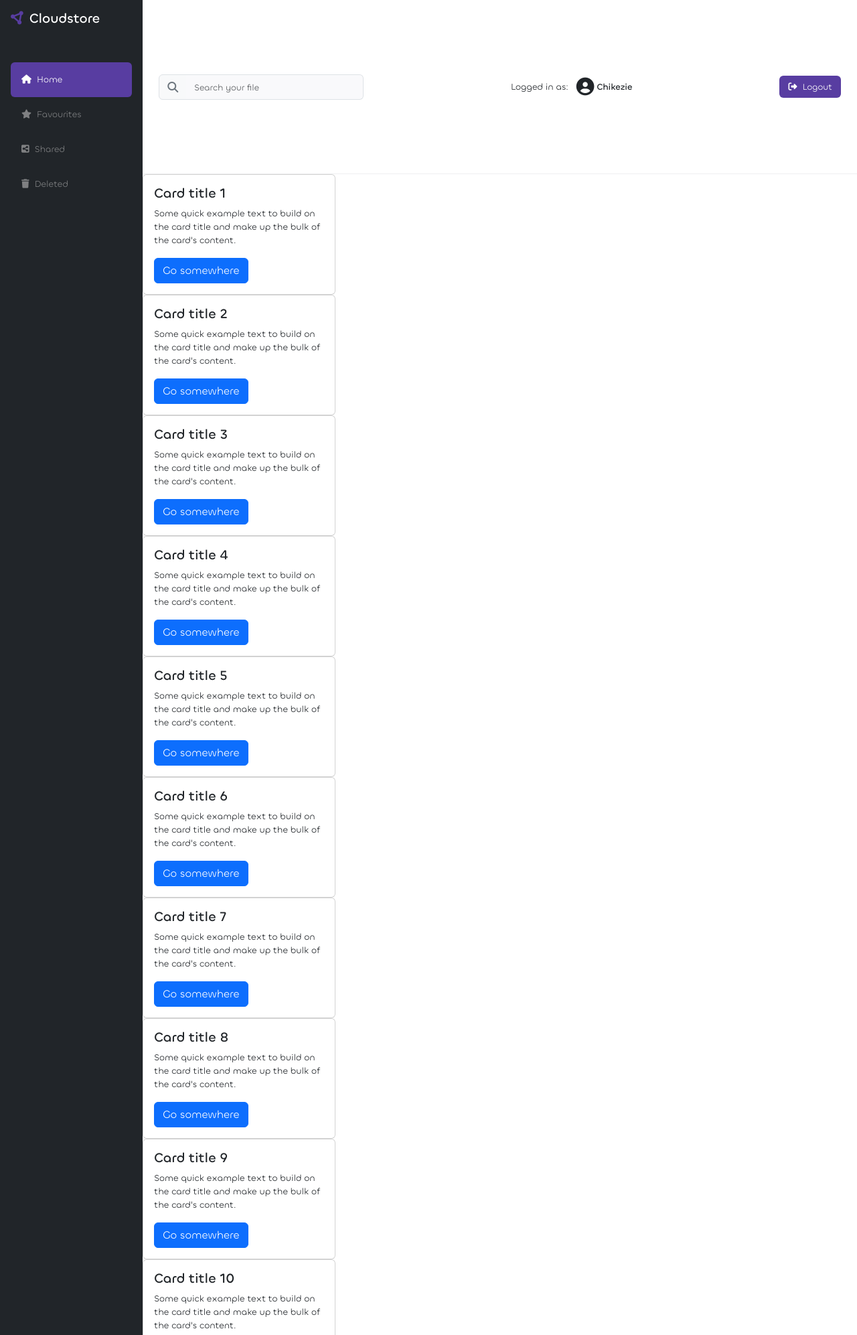
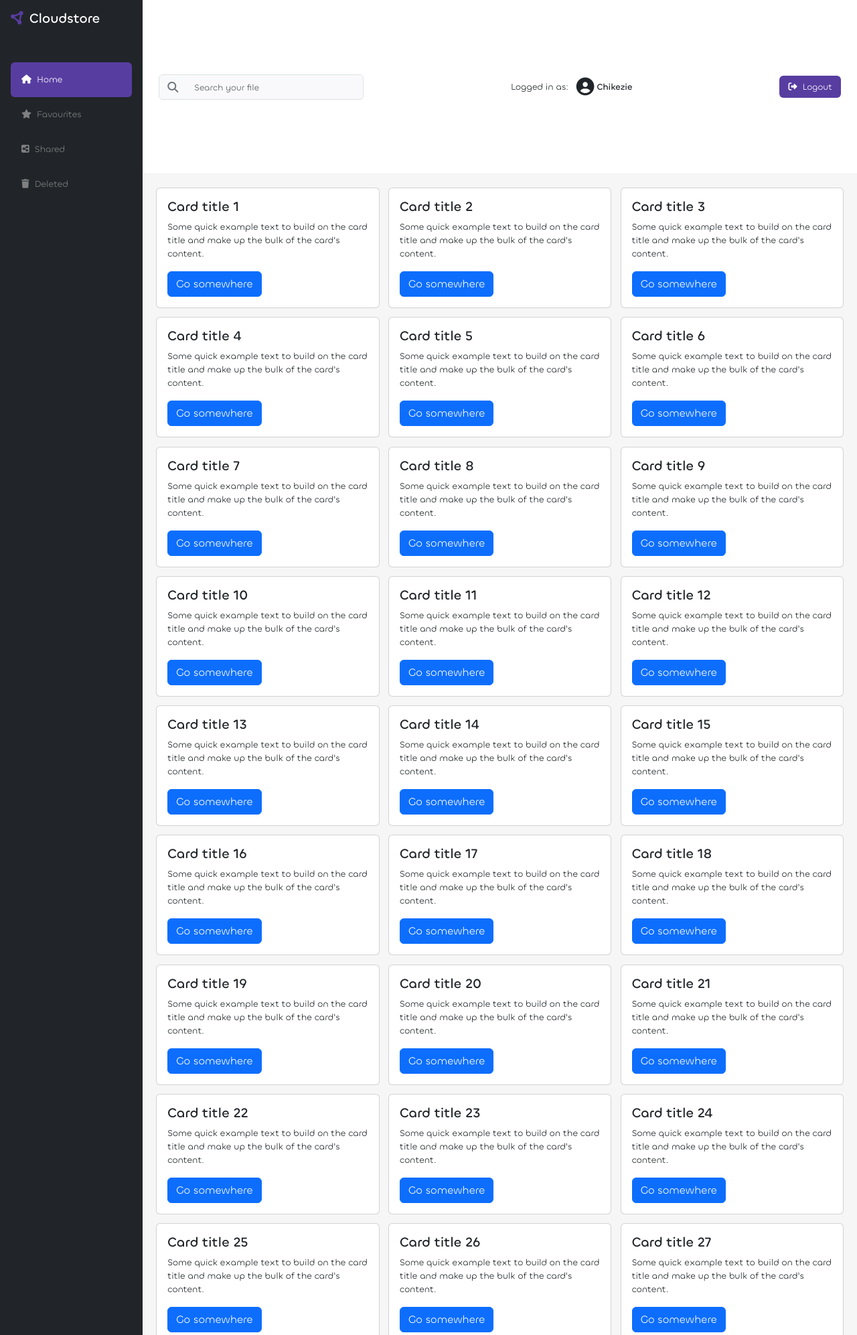
Before and after one commit to Chixide1/Cloudstore, a Django app: page /dashboard/ in a window 1280 px wide. Shown: the top 1993 px of the page at 67% size. Run offline with Django 5.2, Linux system fonts and the light colour scheme; style sheets or scripts are compiled from the project's sources; some libraries are stand-ins or nearby versions.

Commit message:
split dashboard into different sections with seperate templates that are included in the main template

```diff
--- /dev/null
+++ b/apps/filestore/templates/_dashboard.html
@@ -0,0 +1,11 @@
+<div class="dashboard">
+    {% for n in test %}
+        <div class="card">
+            <div class="card-body">
+                <h5 class="card-title">Card title {{ n }}</h5>
+                <p class="card-text">Some quick example text to build on the card title and make up the bulk of the card's content.</p>
+                <a href="#" class="btn btn-primary">Go somewhere</a>
+            </div>
+        </div>
+    {% endfor %}
+</div>
--- /dev/null
+++ b/apps/filestore/templates/_sidebar.html
@@ -0,0 +1,13 @@
+<div class="sidebar d-flex flex-column align-items-center pt-3 pb-4 text-white min-vh-100">
+    <h5 class="w-100 sidebar__logo"><i class="fa-solid fa-circle-nodes accent-clr"></i><span class="ps-2">Cloudstore</span></h5>
+    <nav class="nav flex-column w-100 sidebar__link-group">
+        <a href="#" class="sidebar__link nav-link rounded active"><i class="fa-solid fa-house"></i><span class="ps-2">Home</span></a>
+        <a href="#" class="sidebar__link nav-link rounded"><i class="fa-solid fa-star"></i><span class="ps-2">Favourites</span></a>
+        <a href="#" class="sidebar__link nav-link rounded"><i class="fa-solid fa-square-share-nodes"></i><span class="ps-2">Shared</span></a>
+        <a href="#" class="sidebar__link nav-link rounded"><i class="fa-solid fa-trash"></i><span class="ps-2">Deleted</span></a>
+    </nav>
+    <div class="sidebar__quota w-100 rounded">
+        <p>Storage</p>
+        <p>2.8GB out of 6GB</p>
+    </div>
+</div>
--- /dev/null
+++ b/apps/filestore/templates/_topbar.html
@@ -0,0 +1,12 @@
+<div class="topbar d-flex align-items-center justify-content-between px-4">
+    <form class="input-group topbar__searchbar">
+        <span class="input-group-text"><i class="fa-solid fa-magnifying-glass text-secondary"></i></span>
+        <input class="form-control topbar__input text-secondary" style="border-left: none;" type="text" placeholder="Search your file">
+    </form>
+    <div class="topbar__user d-flex align-items-center gap-1">
+        <p class="m-0 pe-2">Logged in as:</p>
+        <i class="fa-solid fa-circle-user fa-2x"></i>
+        <p class="m-0" style="font-weight: 500; font-size: small;">Chikezie</p>
+    </div>
+    <button class="btn btn--accent"><i class="fa-solid fa-right-from-bracket pe-2"></i>Logout</button>
+</div>
--- a/apps/filestore/templates/dashboard.html
+++ b/apps/filestore/templates/dashboard.html
@@ -8,46 +8,13 @@
 {% block content %}
 <main class="container-fluid page">
     <div class="row flex-nowrap">
-        <div class="col-2 px-3 bg-dark page__nav">
-            <div class="sidebar d-flex flex-column align-items-center pt-3 pb-4 text-white min-vh-100">
-                <h5 class="w-100 sidebar__logo"><i class="fa-solid fa-circle-nodes accent-clr"></i><span class="ps-2">Cloudstore</span></h5>
-                <nav class="nav flex-column w-100 sidebar__link-group">
-                    <a href="#" class="sidebar__link nav-link rounded active"><i class="fa-solid fa-house"></i><span class="ps-2">Home</span></a>
-                    <a href="#" class="sidebar__link nav-link rounded"><i class="fa-solid fa-star"></i><span class="ps-2">Favourites</span></a>
-                    <a href="#" class="sidebar__link nav-link rounded"><i class="fa-solid fa-square-share-nodes"></i><span class="ps-2">Shared</span></a>
-                    <a href="#" class="sidebar__link nav-link rounded"><i class="fa-solid fa-trash"></i><span class="ps-2">Deleted</span></a>
-                </nav>
-                <div class="sidebar__quota w-100 rounded">
-                    <p>Storage</p>
-                    <p>2.8GB out of 6GB</p>
-                </div>
-            </div>
-        </div>
-        <div class="col p-0">
-            <div class="topbar d-flex align-items-center justify-content-between px-4">
-                <form class="input-group topbar__searchbar">
-                    <span class="input-group-text"><i class="fa-solid fa-magnifying-glass text-secondary"></i></span>
-                    <input class="form-control topbar__input text-secondary" style="border-left: none;" type="text" placeholder="Search your file">
-                </form>
-                <div class="topbar__user d-flex align-items-center gap-1">
-                    <p class="m-0 pe-2">Logged in as:</p>
-                    <i class="fa-solid fa-circle-user fa-2x"></i>
-                    <p class="m-0" style="font-weight: 500; font-size: small;">Chikezie</p>
-                </div>
-                <button class="btn btn--accent"><i class="fa-solid fa-right-from-bracket pe-2"></i>Logout</button>
-            </div>
-            <div class="dashboard">
-                {% for n in test %}
-                    <div class="card" style="width: 18rem;">
-                        <div class="card-body">
-                            <h5 class="card-title">Card title {{ n }}</h5>
-                            <p class="card-text">Some quick example text to build on the card title and make up the bulk of the card's content.</p>
-                            <a href="#" class="btn btn-primary">Go somewhere</a>
-                        </div>
-                    </div>
-                {% endfor %}
-            </div>
-        </div>
+        <section class="col-2 px-3 bg-dark page__nav">
+            {% include "_sidebar.html" %}
+        </section>
+        <section class="col-10 p-0">
+            {% include "_topbar.html" %}
+            {% include "_dashboard.html" %}
+        </section>
     </div>
 </main>
 {% endblock content %}
--- a/assets/sass/components/_filestore.scss
+++ b/assets/sass/components/_filestore.scss
@@ -64,8 +64,14 @@
 }
 
 .dashboard {
+    background-color: $background-color-1;
     height: 90vh;
-    overflow: auto;
+    overflow-y: scroll;
+    padding: 20px;
+    display: grid;
+    grid-template-columns: repeat(auto-fill, minmax(25%, auto));
+    gap: 1em;
+    max-width: 100%;
 }
 
 @media (max-width: 768px) {
--- a/assets/sass/components/_vars.scss
+++ b/assets/sass/components/_vars.scss
@@ -1,4 +1,4 @@
 $primary-clr-1: #212529;
 $primary-clr-2: #EEEFF1;
-$background-color-1: #F9FAFC;
+$background-color-1: #F6F6F6;
 $accent-clr: #583DA1;
```
Also changed, not shown: assets/sass/base.css (+8 -3 lines), 1 other file.
